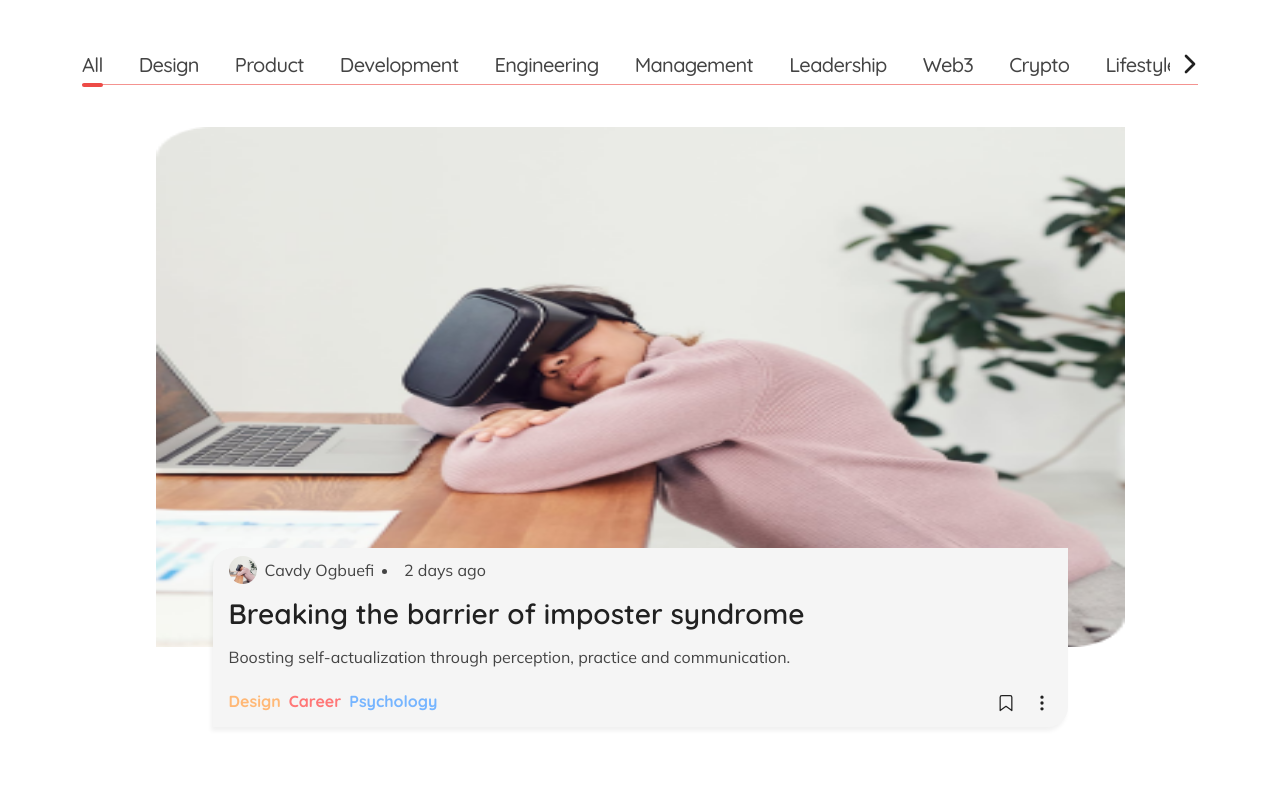
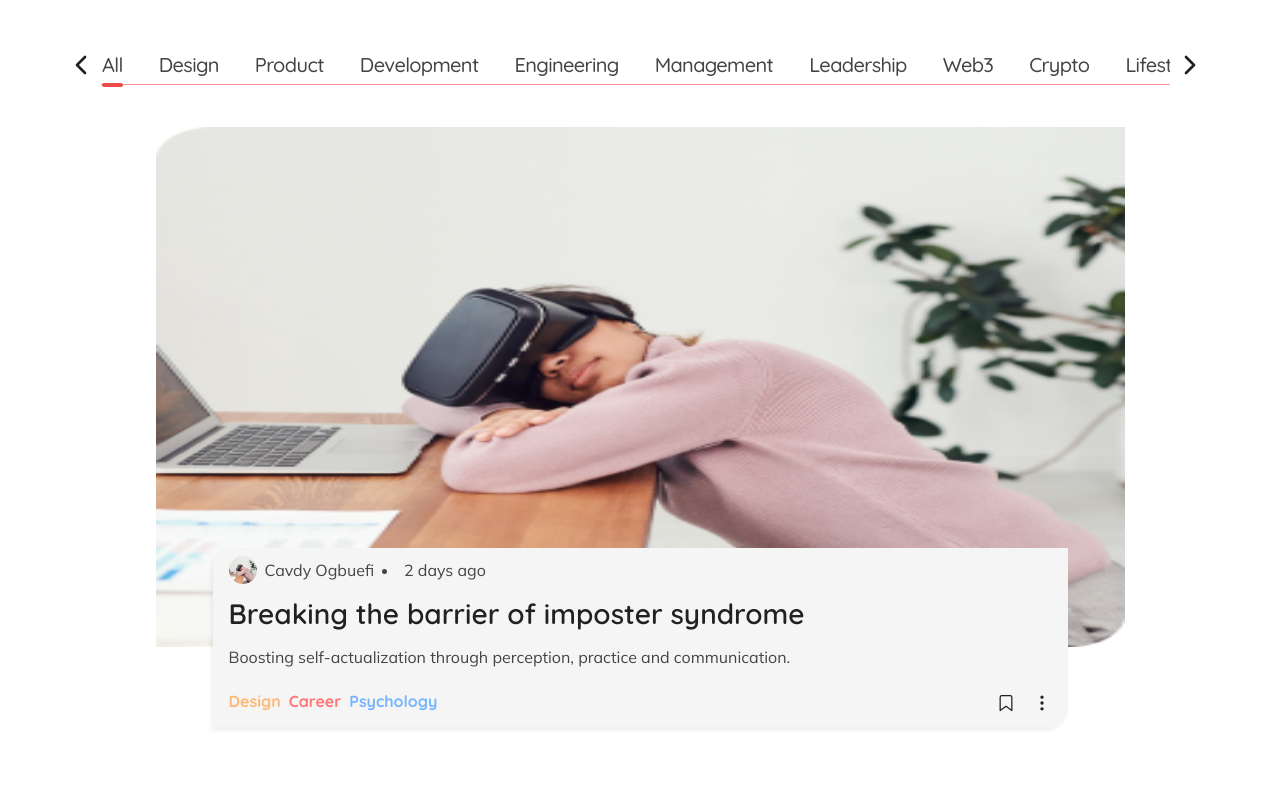
Before and after one commit to fiona-byte/Blog-template, a plain HTML site: page index.html in a window 1280 px wide. Shown: the part 95-894 px from the top of the page. Drawn offline with nearby package versions, Linux system fonts and the light colour scheme.

Commit message:
Filter functionality

```diff
--- a/css/index.css
+++ b/css/index.css
@@ -31,6 +31,7 @@
 .posts-filter__wrapper {
   display: flex;
   align-items: center;
+  padding: 0 2rem;
 }
 
 .posts-filter__tag {
@@ -65,9 +66,17 @@
 .posts-filter__btn {
   position: absolute;
   top: 0.8rem;
-  right: 0;
   background-color: #ffffff;
   width: 30px;
+  z-index: 3;
+}
+
+.posts-filter__btn.right {
+  right: 0;
+}
+
+.posts-filter__btn.left {
+  left: -0.9rem;
 }
 
 .posts-filter__icon {
@@ -371,6 +380,10 @@
 }
 
 @media only screen and (min-width: 768px) {
+  .posts-filter__btn {
+    padding: 0.1rem 0;
+  }
+
   .posts__wrapper {
     grid-template-columns: repeat(2, 1fr);
     column-gap: 2rem;
@@ -418,8 +431,6 @@
 
   .sub-footer__btn {
     margin-left: -6rem;
-    /* position: absolute;
-    right: 8rem; */
   }
 
   /*               Footer            */
--- a/index.html
+++ b/index.html
@@ -56,6 +56,9 @@
 
         <div class="posts-filter">
           <div class="posts-filter__container">
+            <button class="posts-filter__btn left" onclick="handleScrollLeft()">
+              <i data-feather="chevron-left" class="posts-filter__icon"></i>
+            </button>
             <div class="posts-filter__wrapper">
               <p class="posts-filter__tag active">All</p>
               <p class="posts-filter__tag">Design</p>
@@ -72,7 +75,7 @@
               <p class="posts-filter__tag">Lifestyle</p>
               <p class="posts-filter__tag">Lifestyle</p>
             </div>
-            <button class="posts-filter__btn">
+            <button class="posts-filter__btn right" onclick="handleScrollRight()">
               <i data-feather="chevron-right" class="posts-filter__icon"></i>
             </button>
           </div>
--- a/js/index.js
+++ b/js/index.js
@@ -1,6 +1,9 @@
 const hamburgerIcon = document.querySelector('.navigation__hamburger');
 const closeIcon = document.querySelector('.navigation__close');
 const navigationItem = document.querySelector('.navigation__container');
+const postsFilter = document.querySelector('.posts-filter__container');
+
+//  Navigation
 
 hamburgerIcon.addEventListener('click', () => {
   navigationItem.classList.add('open');
@@ -9,3 +12,13 @@ hamburgerIcon.addEventListener('click', () => {
 closeIcon.addEventListener('click', () => {
   navigationItem.classList.remove('open');
 });
+
+// Filter
+
+function handleScrollRight() {
+  postsFilter.scrollBy({ left: 100, behavior: 'smooth' });
+}
+
+function handleScrollLeft() {
+  postsFilter.scrollBy({ left: -100, behavior: 'smooth' });
+}
```
